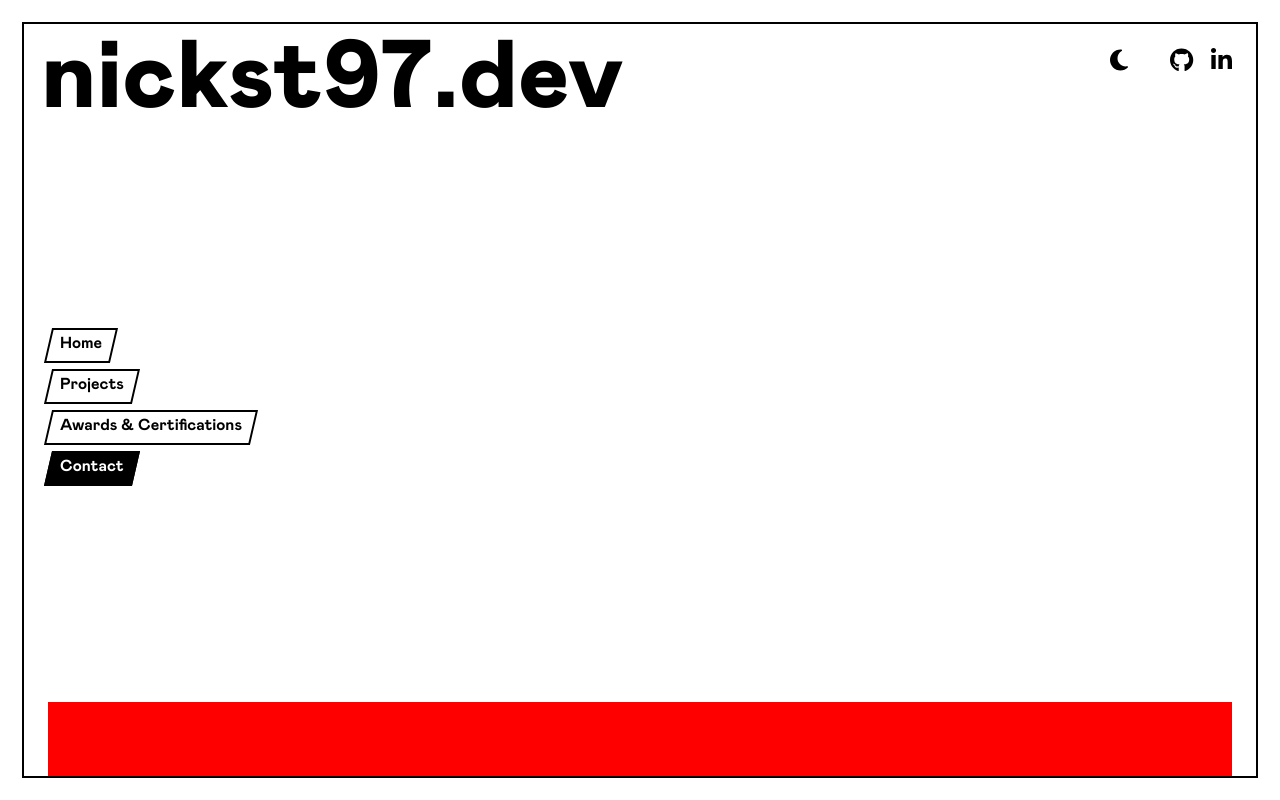
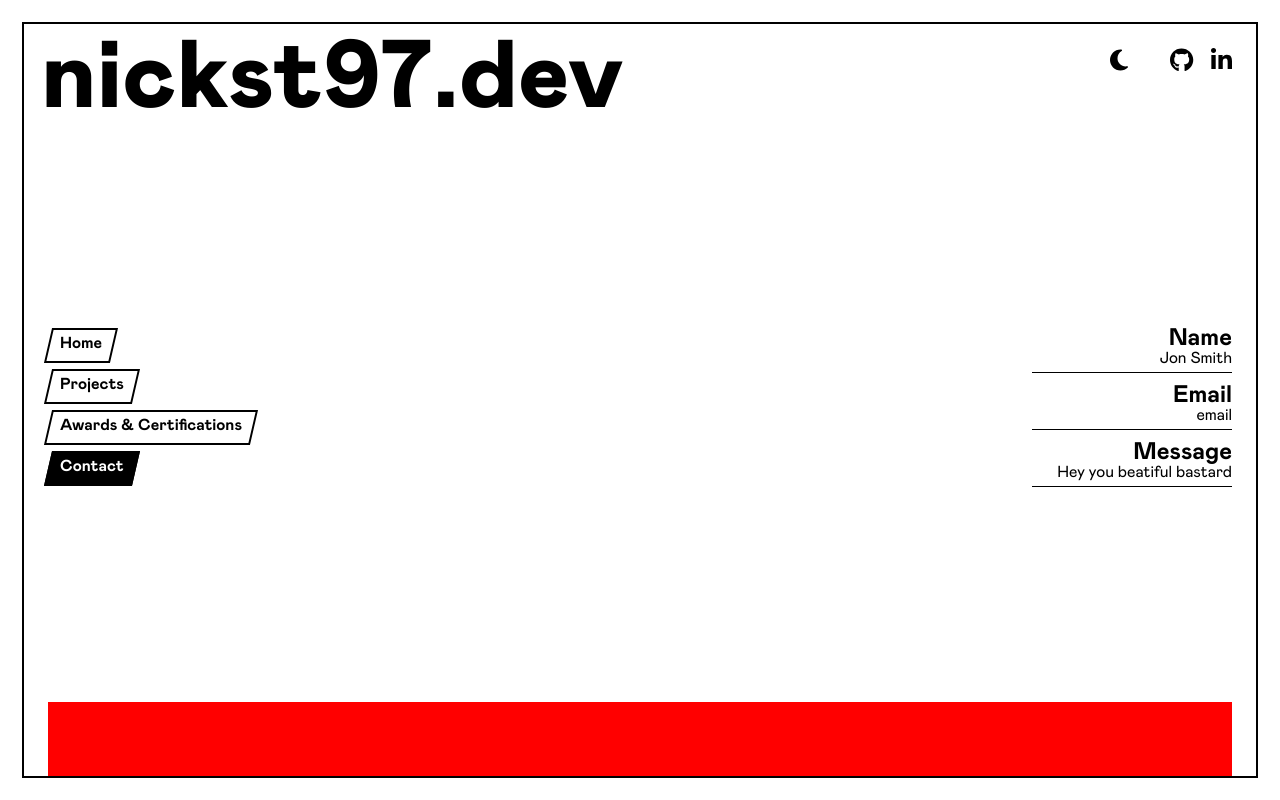
Before and after one commit to nickst97/nickst97.github.io, a React (Create React App) app: page / in a window 1280 px wide. Both pictures are taken after a click on the button "Contact". Built offline with nearby package versions, Linux system fonts and the light colour scheme.

Commit message:
Developed dynamic textbox height

```diff
--- a/src/components/sections/Contact.jsx
+++ b/src/components/sections/Contact.jsx
@@ -1,9 +1,54 @@
+import { useState } from "react";
 import "../../css/Contact.css";
 
 export default function Contact() {
+	const [numOfNewLines, setNumOfNewLines] = useState(0);
+
+	const handleInput = (e) => {
+		const element = document.getElementById("contact-form-field-message");
+		let newLines = element.getElementsByTagName("div").length;
+
+		setNumOfNewLines(newLines);
+	};
+
+	const calculateHeight = () => {
+		return (numOfNewLines + 1) * 22 + "px";
+	};
+
 	return (
 		<section id="section-contact">
-			<div className="section-main-content"></div>
+			<div className="section-main-content" id="contact-form">
+				<div className="section-item" id="contact-form-name">
+					<div className="section-item-title">Name</div>
+					<div
+						className="section-item-description contact-form-field"
+						contentEditable
+					>
+						Jon Smith
+					</div>
+				</div>
+				<div className="section-item" id="contact-form-email">
+					<div className="section-item-title">Email</div>
+					<div
+						className="section-item-description contact-form-field"
+						contentEditable
+					>
+						email
+					</div>
+				</div>
+				<div className="section-item" id="contact-form-message">
+					<div className="section-item-title">Message</div>
+					<div
+						className="section-item-description contact-form-field"
+						contentEditable
+						id="contact-form-field-message"
+						onInput={handleInput}
+						style={{ height: calculateHeight() }}
+					>
+						Hey you beatiful bastard
+					</div>
+				</div>
+			</div>
 		</section>
 	);
 }
--- a/src/css/Contact.css
+++ b/src/css/Contact.css
@@ -0,0 +1,9 @@
+.contact-form-field {
+	outline: none;
+	border-bottom: 1px solid var(--black-color);
+	min-width: 200px;
+	min-height: 22px;
+	height: 22px;
+	transition: height 0.3s ease;
+	/* TODO: set max width */
+}
--- a/src/css/SectionContent.css
+++ b/src/css/SectionContent.css
@@ -7,13 +7,19 @@ section {
 	justify-content: space-between;
 }
 
-/* .section-item {
-	border: 1px solid red;
-} */
+.section-item {
+	display: flex;
+	flex-direction: column;
+}
 
 .section-item-title {
 	font-weight: bold;
 	font-size: 24px;
+}
+
+.section-item-description {
+	font-weight: normal;
+	font-size: 16px;
 }
 
 .section-main-content {
--- a/src/index.css
+++ b/src/index.css
@@ -40,7 +40,9 @@ body {
 }
 
 a,
-button {
+button,
+input,
+textarea {
 	all: unset;
 }
 
```
